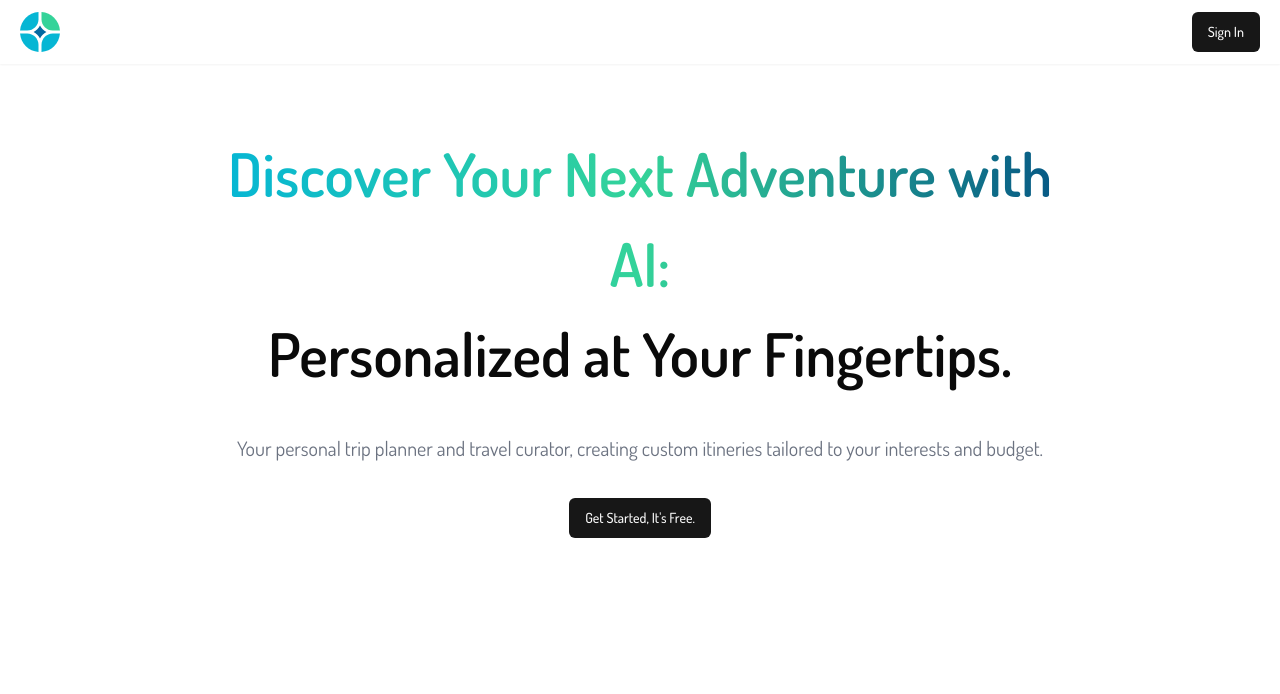
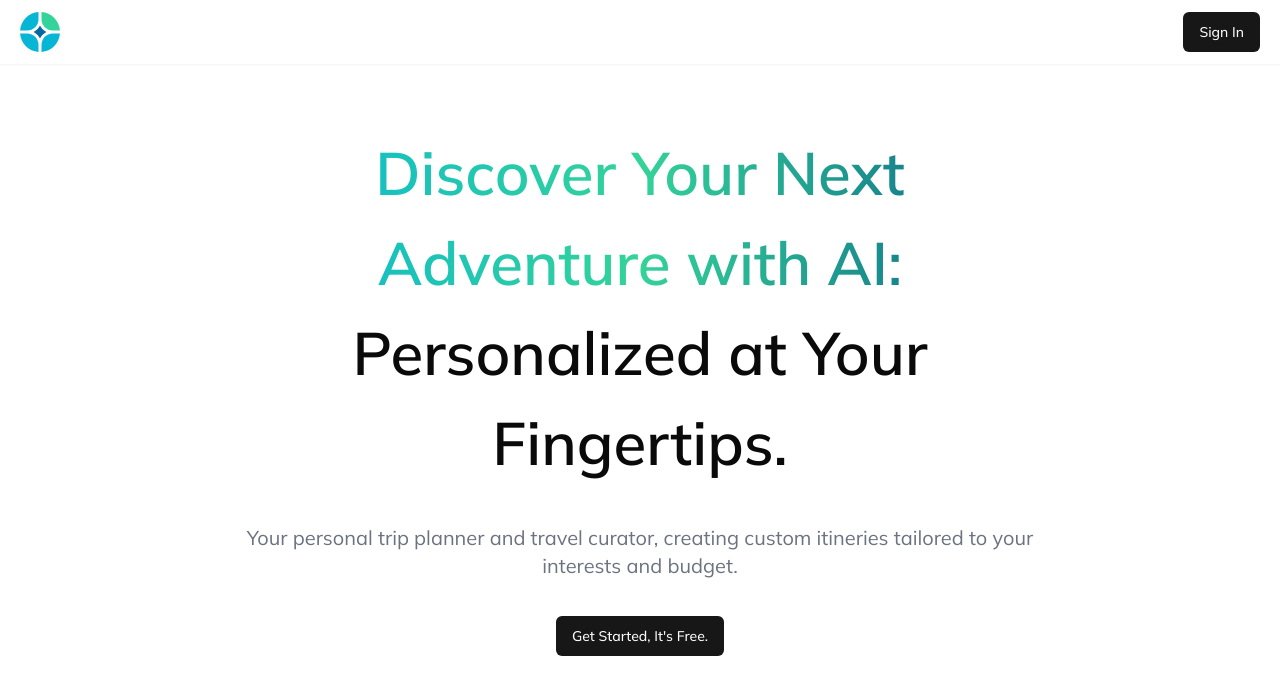
Before and after one commit to saisashreek2692/react-ai-trip-planner, a React (Vite) app: page / in a window 1280 px wide. Shown: the top 694 px of the page. Built offline with nearby package versions, Linux system fonts and the light colour scheme; no server answers.

Commit message:
Font Family Updated

```diff
--- a/dev-dist/sw.js
+++ b/dev-dist/sw.js
@@ -82,7 +82,7 @@ define(['./workbox-380bc8ab'], (function (workbox) { 'use strict';
     "revision": "3ca0b8505b4bec776b69afdba2768812"
   }, {
     "url": "index.html",
-    "revision": "0.6qssgkiqll"
+    "revision": "0.95sgof6sfd"
   }], {});
   workbox.cleanupOutdatedCaches();
   workbox.registerRoute(new workbox.NavigationRoute(workbox.createHandlerBoundToURL("index.html"), {
--- a/src/index.css
+++ b/src/index.css
@@ -1,11 +1,11 @@
-@import url('https://fonts.googleapis.com/css2?family=Dosis:wght@200..800&display=swap');
+@import url('https://fonts.googleapis.com/css2?family=Mulish:wght@200..800&display=swap');
 
 @tailwind base;
 @tailwind components;
 @tailwind utilities;
 @layer base {
   html, body {
-    font-family: "Dosis";
+    font-family: "Mulish";
   }
   :root {
     --background: 0 0% 100%;
```
Also changed, not shown: 1 other file (tests, documents, lock files or other folders).
